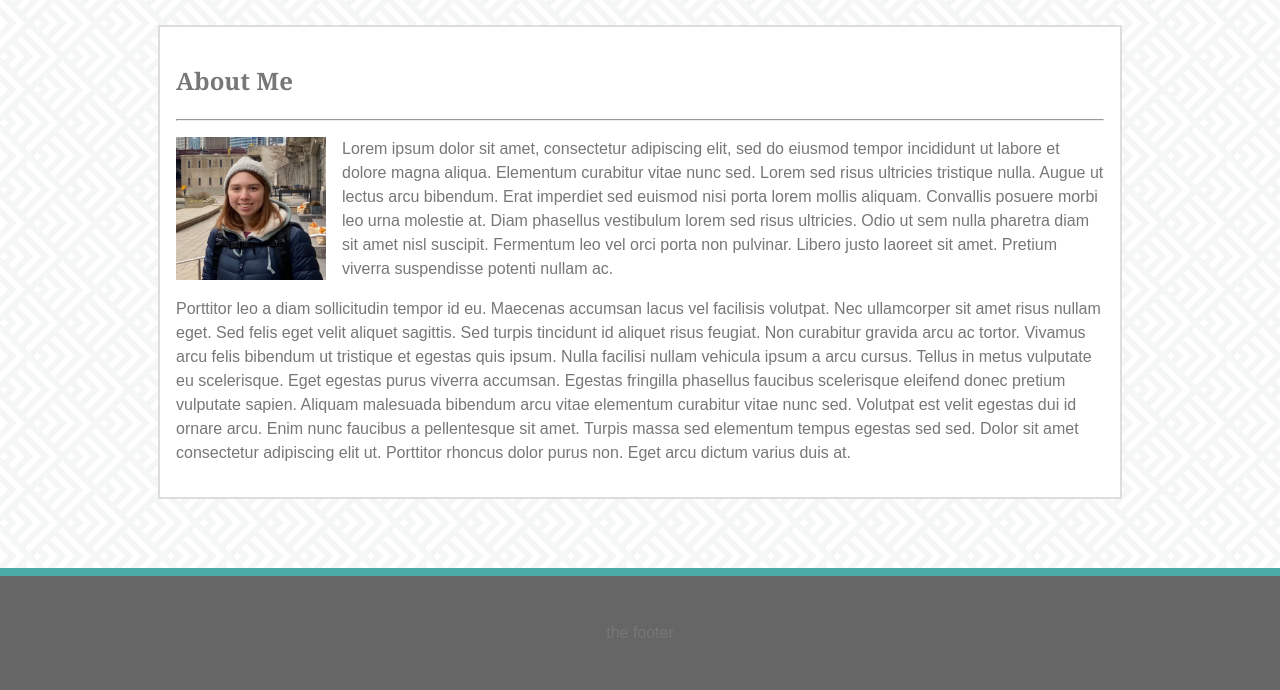
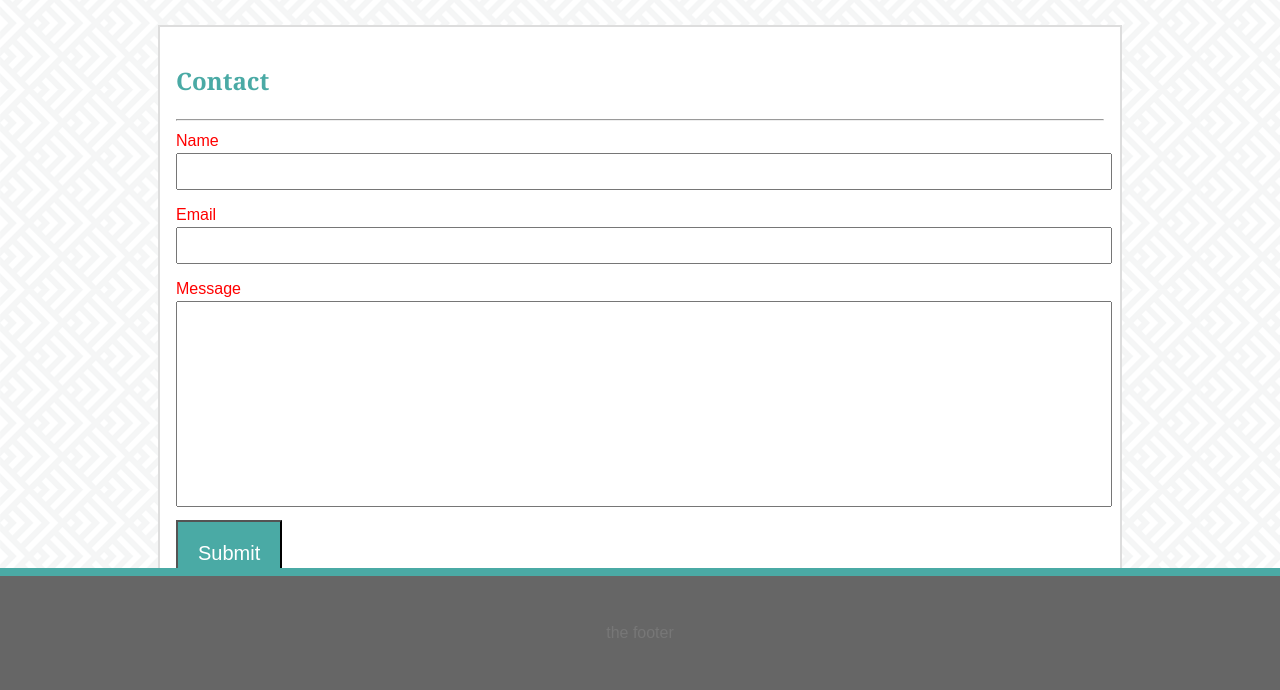
Before and after one commit to kcbobbe/kcb_portfolio_UNC, a plain HTML site: page contact.html in a window 1280 px wide. Shown: the part 110-800 px from the top of the page. Drawn offline with Linux system fonts and the light colour scheme.

Commit message:
Added styling to each page. Created form on contact page

```diff
--- a/assets/css/style.css
+++ b/assets/css/style.css
@@ -1,8 +1,5 @@
-html {
-
-}
-
 body {
+  padding: 0;
   margin: 0;
   font-family: 'Arial', 'Helvetica Neue', Helvetica, sans-serif;
   color: #777777;
@@ -10,14 +7,14 @@ body {
   background-repeat: repeat;
 }
 
-section {
+main {
   width: 960px;
   margin: 2em auto;
   border: 2px solid #dddddd;
   background-color: #ffffff;
  }
 
- section .main {
+ .container {
   padding: 1em;
   line-height: 1.5;
  }
@@ -29,11 +26,12 @@ header {
 
 }
 
-.clearfix::after {
+/* does this even do anything? */
+/* .clearfix::after {
   content: " ";
   display: block;
   clear: both;
-}
+} */
 
 .header-container {
   width: 960px;
@@ -63,12 +61,12 @@ nav  {
   /* position: absolute; */
   float: right;
   position: absolute;
-  top:50%;
+  top: 42px;
   right:0%;
 }
 
 nav a {
-  top: 50%;
+  /* top: 50%; */
   text-decoration: none;
   padding: 0 2em 0 2em;
 }
@@ -80,6 +78,7 @@ a:visited{
 
 h1 {
   font-family: 'Georgia', Times, 'Times New Roman', serif;
+  color: #4aaaa5
 }
 
 footer {
@@ -95,5 +94,32 @@ footer {
 .profile-pic {
   width: 150px;
   float: left;
-  padding: 0 1em 1em 0;
+  padding: 0 1em 0 0;
 }
+
+
+.text-field {
+  width: 100%;
+  font-size: 26px;
+  /* margin: 1em 0; */
+}
+
+.text-box {
+  height: 200px;
+}
+
+form label {
+  color:red;
+
+}
+
+form input {
+  margin: 0 0 .5em 0;
+}
+
+form button {
+  font-size: 1.25em;
+  background-color: #4aaaa5;
+  color: white;
+  padding: 1em;
+}
--- a/contact.html
+++ b/contact.html
@@ -10,33 +10,36 @@
 
     <header class="clearfix">
       <div class= "header-container">
-        <h1>Katie Bobbe</h1>
+        <a href="index.html" style="text-decoration: none">
+          <h1>Katie Bobbe</h1>
+        </a>
         <nav>
-          <a href="/">About</a>
+          <a href="index.html">About</a>
           <a href="portfolio.html">Portfolio</a>
           <a href="contact.html">Contact</a>
         </nav>
       </div>
     </header>
 
-    <section>
-      <div class="main">
-        <h1>About Me</h1>
+    <main>
+      <section class="container">
+        <h1>Contact</h1>
 
         <hr class="horizontal-line">
 
         <div>
-          <img class="profile-pic" src="assets/images/kcb_pic.jpg">
-          <p>
-            Lorem ipsum dolor sit amet, consectetur adipiscing elit, sed do eiusmod tempor incididunt ut labore et dolore magna aliqua. Elementum curabitur vitae nunc sed. Lorem sed risus ultricies tristique nulla. Augue ut lectus arcu bibendum. Erat imperdiet sed euismod nisi porta lorem mollis aliquam. Convallis posuere morbi leo urna molestie at. Diam phasellus vestibulum lorem sed risus ultricies. Odio ut sem nulla pharetra diam sit amet nisl suscipit. Fermentum leo vel orci porta non pulvinar. Libero justo laoreet sit amet. Pretium viverra suspendisse potenti nullam ac.
-          </p>
-          <p>
-            Porttitor leo a diam sollicitudin tempor id eu. Maecenas accumsan lacus vel facilisis volutpat. Nec ullamcorper sit amet risus nullam eget. Sed felis eget velit aliquet sagittis. Sed turpis tincidunt id aliquet risus feugiat. Non curabitur gravida arcu ac tortor. Vivamus arcu felis bibendum ut tristique et egestas quis ipsum. Nulla facilisi nullam vehicula ipsum a arcu cursus. Tellus in metus vulputate eu scelerisque. Eget egestas purus viverra accumsan. Egestas fringilla phasellus faucibus scelerisque eleifend donec pretium vulputate sapien. Aliquam malesuada bibendum arcu vitae elementum curabitur vitae nunc sed. Volutpat est velit egestas dui id ornare arcu. Enim nunc faucibus a pellentesque sit amet. Turpis massa sed elementum tempus egestas sed sed. Dolor sit amet consectetur adipiscing elit ut. Porttitor rhoncus dolor purus non. Eget arcu dictum varius duis at.
-          </p>
-          <!-- <img src="assets/images/kcb_pic.jpg"> -->
+          <form>
+            <label>Name</label>
+            <input class="text-field" type="text">
+            <label>Email</label>
+            <input class="text-field" type="text">
+            <label>Message</label>
+            <input class="text-field text-box" type="text">
+            <button>Submit</button>
+          </form>
         </div>
-      </div>
-    </section>
+      </section>
+    </main>
 
     <footer>
       the footer
```
Also changed, not shown: index.html (+9 -7 lines), portfolio.html (+6 -4 lines), 1 other file.
